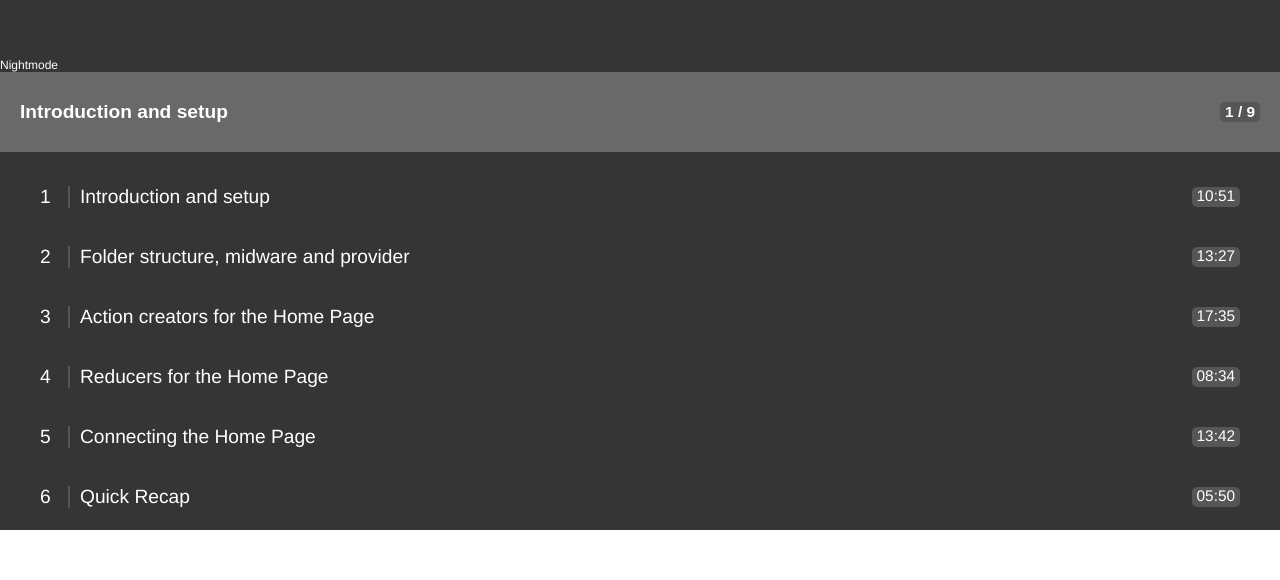
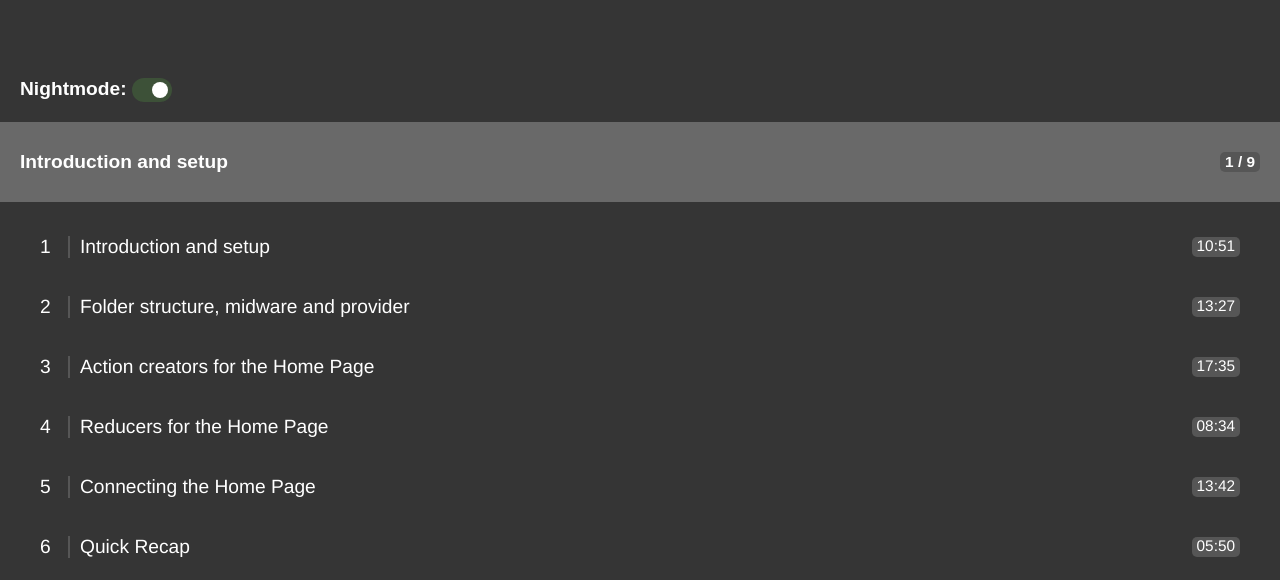
Before and after one commit to sabina929/react-video-player-app, a React (Create React App) app: page /ghI-gMi1DPc in a window 1280 px wide. Shown: the part 662-1242 px from the top of the page. Before the commit the page ends 1192 px from the top, so only its background shows below. Built offline with nearby package versions, Linux system fonts and the light colour scheme.

Commit message:
created useEffect

```diff
--- a/src/components/Nightmode.js
+++ b/src/components/Nightmode.js
@@ -1,10 +1,14 @@
-import React from 'react'
+import React from 'react';
+import StyledNightmode from './styles/StyledNightmode';
 
-const Nightmode = () => {
-    return (
-        <>
-            Nightmode
-        </>
-    )
-}
-export default Nightmode;
+const NightMode = ({ nightModeCallback, nightMode }) => (
+  <StyledNightmode>
+    <span>Nightmode: </span>
+    <label className="switch">
+      <input type="checkbox" checked={nightMode} onChange={nightModeCallback} />
+      <span className="slider round" />
+    </label>
+  </StyledNightmode>
+);
+
+export default NightMode;
--- a/src/components/containers/VPlayer.js
+++ b/src/components/containers/VPlayer.js
@@ -25,7 +25,7 @@ const themeLight = {
 }
 
 
-const VPlayer = props => {
+const VPlayer = ({match, history, location}) => {
     const videos = JSON.parse(document.querySelector('[name="videos"]').value);
 
     const [state, setState] = useState({
@@ -35,6 +35,23 @@ const VPlayer = props => {
         autoplay: false,
         nightMode: true
     })
+
+    useEffect(() => {
+        const videoId = match.params.activeVideo;
+        if (videoId !== undefined) {
+            const newActiveVideo = state.videos.findIndex(video => video.id === videoId)
+            setState(prev => ({
+                ...prev,
+                activeVideo: prev.videos[newActiveVideo],
+                autoplay:location.autoplay
+            }))
+        } else {
+            history.push({
+                pathname: `/${state.activeVideo.id}`,
+                autoplay: false
+            })
+        }
+    }, [history, location.autoplay, match.params.activeVideo, state.activeVideo.id, state.videos])
 
     const nightModeCallback = () => {}
     const endCallback = () => {}
```
